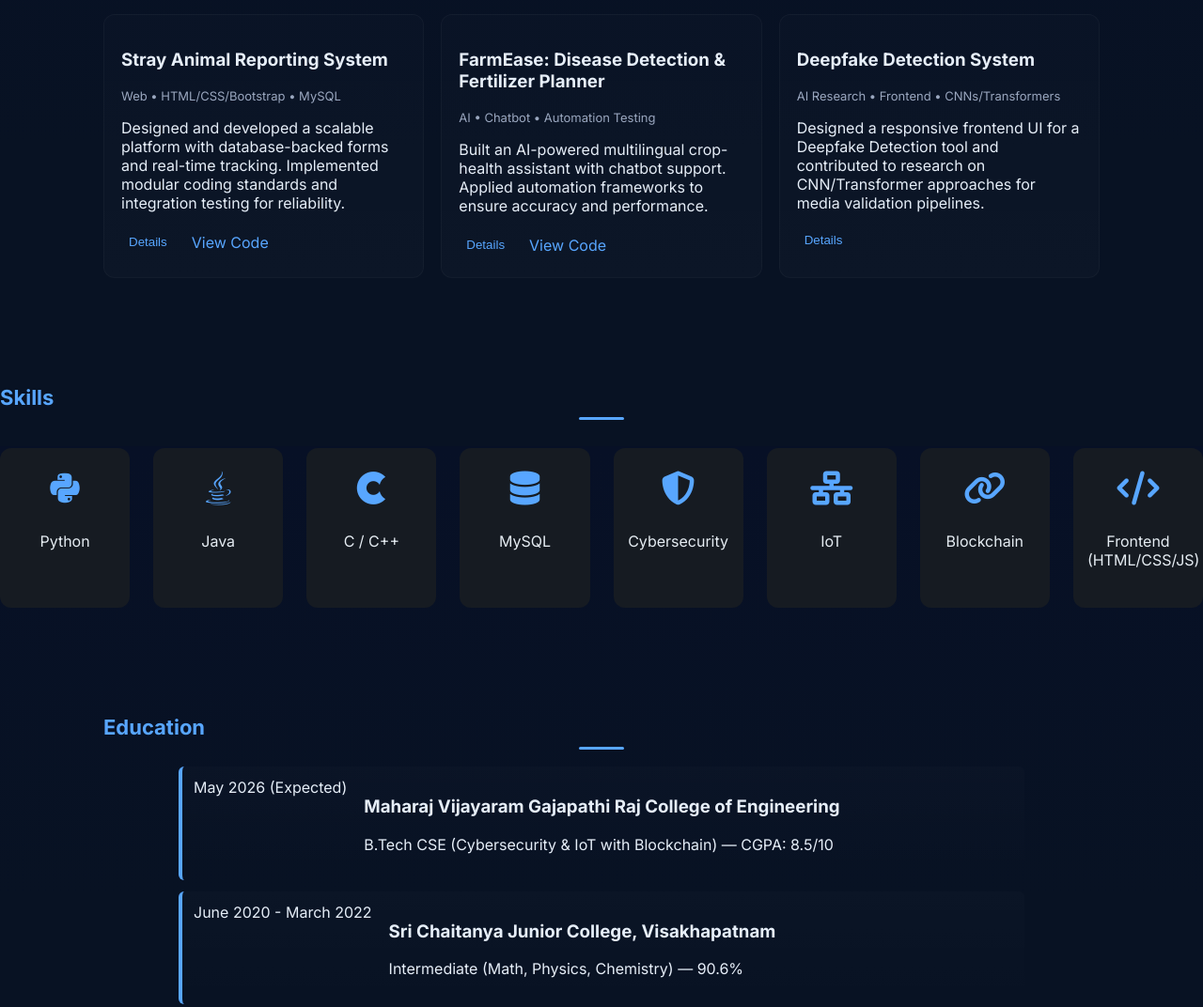
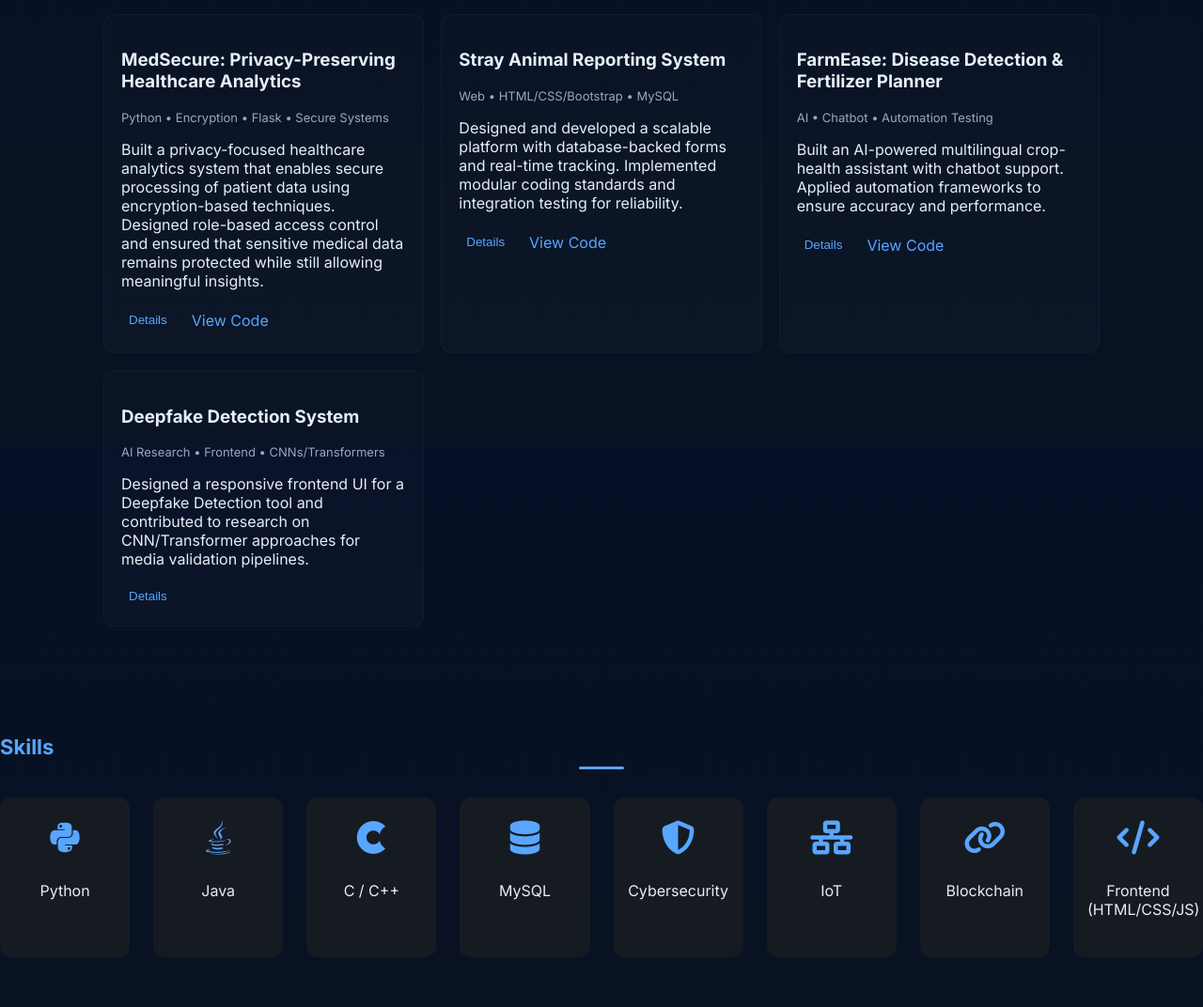
Before and after one commit to Sravani-2004d/portfolio, a plain HTML site: page index.html in a window 1280 px wide. Shown: the part 1125-2197 px from the top of the page at 94% size. Drawn offline with Linux system fonts and the light colour scheme.

Commit message:
Update index.html

```diff
--- a/index.html
+++ b/index.html
@@ -52,7 +52,7 @@
       <div class="hero-left">
         <h1 class="reveal-anim">Hello, I'm <span class="name">G. Sravani</span></h1>
         <h2 class="tagline">Turning <span id="typed"></span> into reality</h2>
-        <p class="lead">B.Tech CSE (expected 2026) | Specializing in Cybersecurity, IoT & Blockchain. I build user-focused web apps and AI solutions — from prototype to deployment.</p>
+        <p class="lead">B.Tech CSE | Specializing in Cybersecurity, IoT & Blockchain. I build user-focused web apps and AI solutions — from prototype to deployment.</p>
 
         <div class="hero-actions">
           <a href="resume.pdf" class="btn primary" target="_blank">📄 View Resume</a>
@@ -111,8 +111,23 @@
   <section id="projects" class="section">
     <div class="container">
       <h2>Selected Projects</h2>
+      <div class="projects-grid">
+        <article class="project-card" data-project="medsecure">
+          <div class="project-head">
+            <h3>MedSecure: Privacy-Preserving Healthcare Analytics</h3>
+            <p class="sub">Python • Encryption • Flask • Secure Systems</p>
+          </div>
 
-      <div class="projects-grid">
+          <p>
+            Built a privacy-focused healthcare analytics system that enables secure processing of patient data using encryption-based techniques. Designed role-based access control and ensured that sensitive medical data remains protected while still allowing meaningful insights.
+          </p>
+
+          <div class="project-actions">
+            <button class="link" data-open="medsecure">Details</button>
+            <a class="link" href="https://github.com/Sravani-2004d" target="_blank" rel="noopener">View Code</a>
+          </div>
+        </article>
+
         <article class="project-card" data-project="animal">
           <div class="project-head">
             <h3>Stray Animal Reporting System</h3>
@@ -174,7 +189,7 @@
       <h2>Education</h2>
       <div class="timeline">
         <div class="entry">
-          <div class="time">May 2026 (Expected)</div>
+          <div class="time">April 2026 </div>
           <div class="detail"><h3>Maharaj Vijayaram Gajapathi Raj College of Engineering</h3><p>B.Tech CSE (Cybersecurity & IoT with Blockchain) — CGPA: 8.5/10</p></div>
         </div>
 
```
